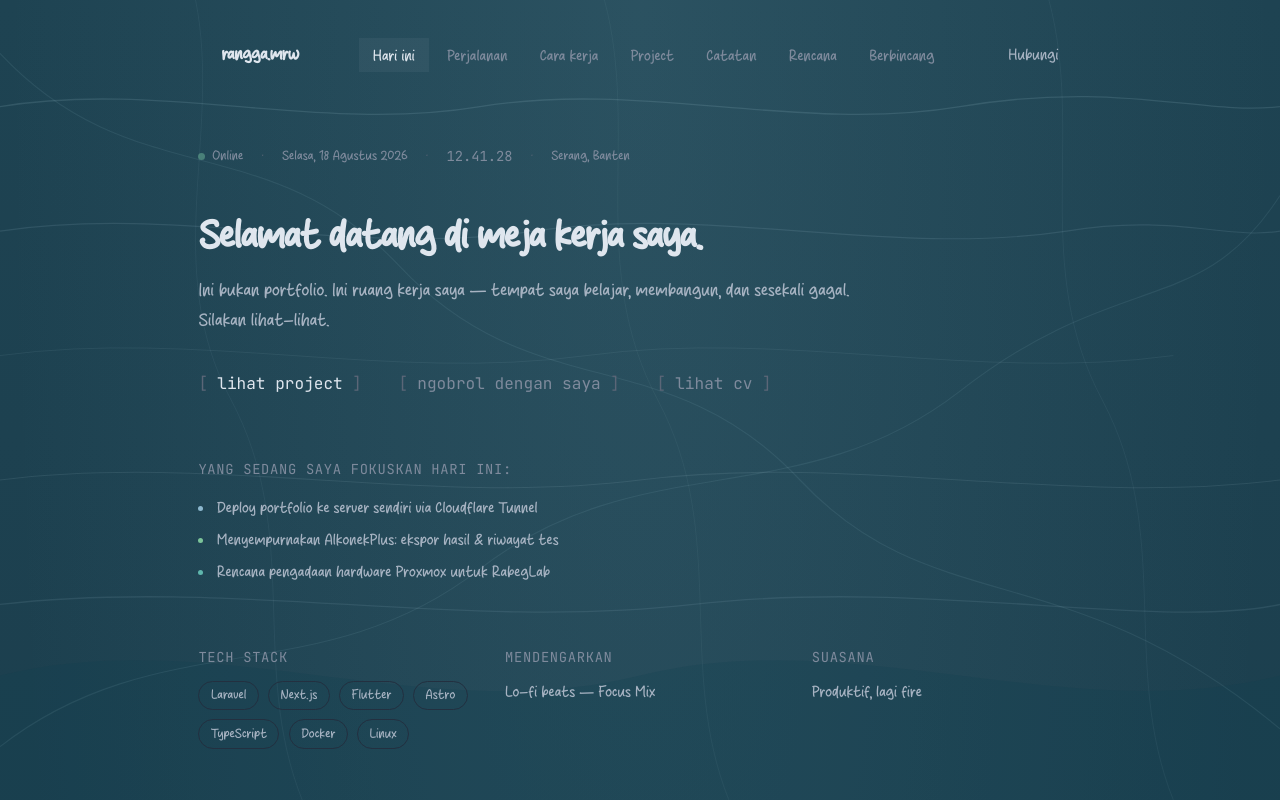
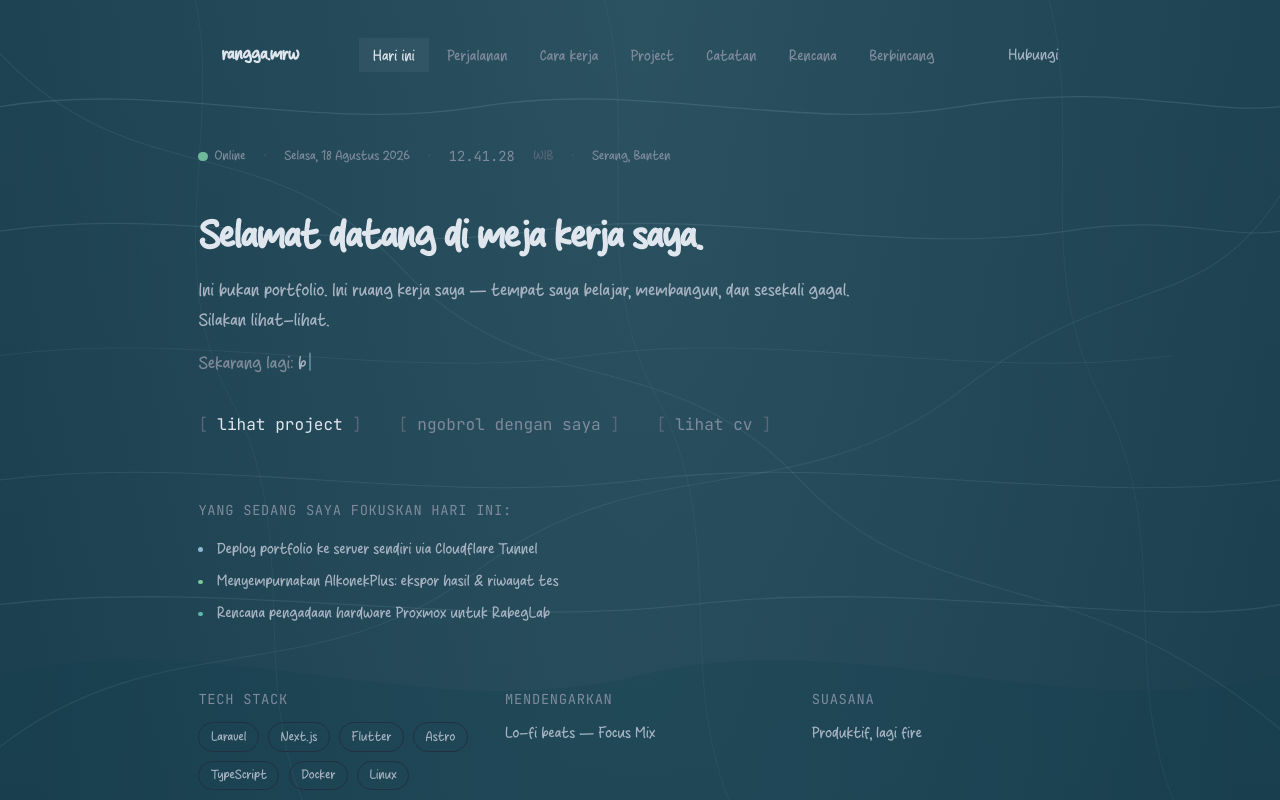
Before and after one commit to ranggamaulana111111-bit/porto, a Next.js app: page / in a window 1280 px wide. Shown: the top 800 px of the page. Built offline with nearby package versions, Linux system fonts and the light colour scheme.

Commit message:
feat: hero lebih hidup — tagline mengetik, Online ping ring, label WIB

```diff
--- a/components/sections/hari-ini.tsx
+++ b/components/sections/hari-ini.tsx
@@ -1,7 +1,7 @@
 "use client";
 
 import { useEffect, useState, useMemo } from "react";
-import { motion } from "framer-motion";
+import { motion, useReducedMotion } from "framer-motion";
 import { todayStatus, profile } from "@/lib/content";
 import { NowPlaying } from "@/components/now-playing";
 
@@ -43,6 +43,49 @@ function LiveDate() {
   return <span>{date}</span>;
 }
 
+function TypingTagline({ words, className = "" }: { words: string[]; className?: string }) {
+  const reduced = useReducedMotion();
+  const [text, setText] = useState(reduced ? words[0] : "");
+  const [wi, setWi] = useState(0);
+  const [ci, setCi] = useState(0);
+  const [deleting, setDeleting] = useState(false);
+
+  useEffect(() => {
+    if (reduced) {
+      setText(words[0]);
+      return;
+    }
+    const word = words[wi];
+    if (!deleting && ci === word.length) {
+      const id = setTimeout(() => setDeleting(true), 1400);
+      return () => clearTimeout(id);
+    }
+    if (deleting && ci === 0) {
+      setDeleting(false);
+      setWi((p) => (p + 1) % words.length);
+      return;
+    }
+    const delay = deleting ? 45 : 80;
+    const id = setTimeout(() => {
+      if (!deleting && ci < word.length) {
+        setCi(ci + 1);
+        setText(word.slice(0, ci + 1));
+      } else if (deleting && ci > 0) {
+        setCi(ci - 1);
+        setText(word.slice(0, ci - 1));
+      }
+    }, delay);
+    return () => clearTimeout(id);
+  }, [text, wi, ci, deleting, reduced, words]);
+
+  return (
+    <span className={className}>
+      {text}
+      <span className="ml-0.5 inline-block h-4 w-[2px] -translate-y-0.5 bg-accent align-middle animate-pulse" />
+    </span>
+  );
+}
+
 export function HariIni() {
   return (
     <section id="hari-ini" className="px-6 pt-32 pb-24">
@@ -64,13 +107,17 @@ export function HariIni() {
             className="flex flex-wrap items-center gap-x-4 gap-y-1 text-xs text-fg-muted"
           >
             <span className="flex items-center gap-1.5">
-              <span className="inline-block h-1.5 w-1.5 rounded-full bg-online animate-pulse" />
+              <span className="relative flex h-2 w-2">
+                <span className="absolute inline-flex h-full w-full animate-ping rounded-full bg-online opacity-75" />
+                <span className="relative inline-flex h-2 w-2 rounded-full bg-online" />
+              </span>
               Online
             </span>
             <span className="text-fg-faint">·</span>
             <LiveDate />
             <span className="text-fg-faint">·</span>
             <LiveClock />
+            <span className="text-fg-faint">WIB</span>
             <span className="text-fg-faint">·</span>
             <span>{profile.location}</span>
           </motion.div>
@@ -94,6 +141,19 @@ export function HariIni() {
             className="mt-4 text-base leading-relaxed text-fg-secondary max-w-xl"
           >
             {todayStatus.intro}
+          </motion.p>
+
+          <motion.p
+            variants={{
+              hidden: { opacity: 0, y: 12 },
+              show: { opacity: 1, y: 0, transition: { duration: 0.6, ease: [0.16, 1, 0.3, 1] } },
+            }}
+            className="mt-3 text-base text-fg-secondary"
+          >
+            <span className="text-fg-muted">Sekarang lagi: </span>
+            <TypingTagline
+              words={["belajar", "membangun", "gagal", "belajar lagi", "deploy ke server"]}
+            />
           </motion.p>
 
           <motion.div
```
